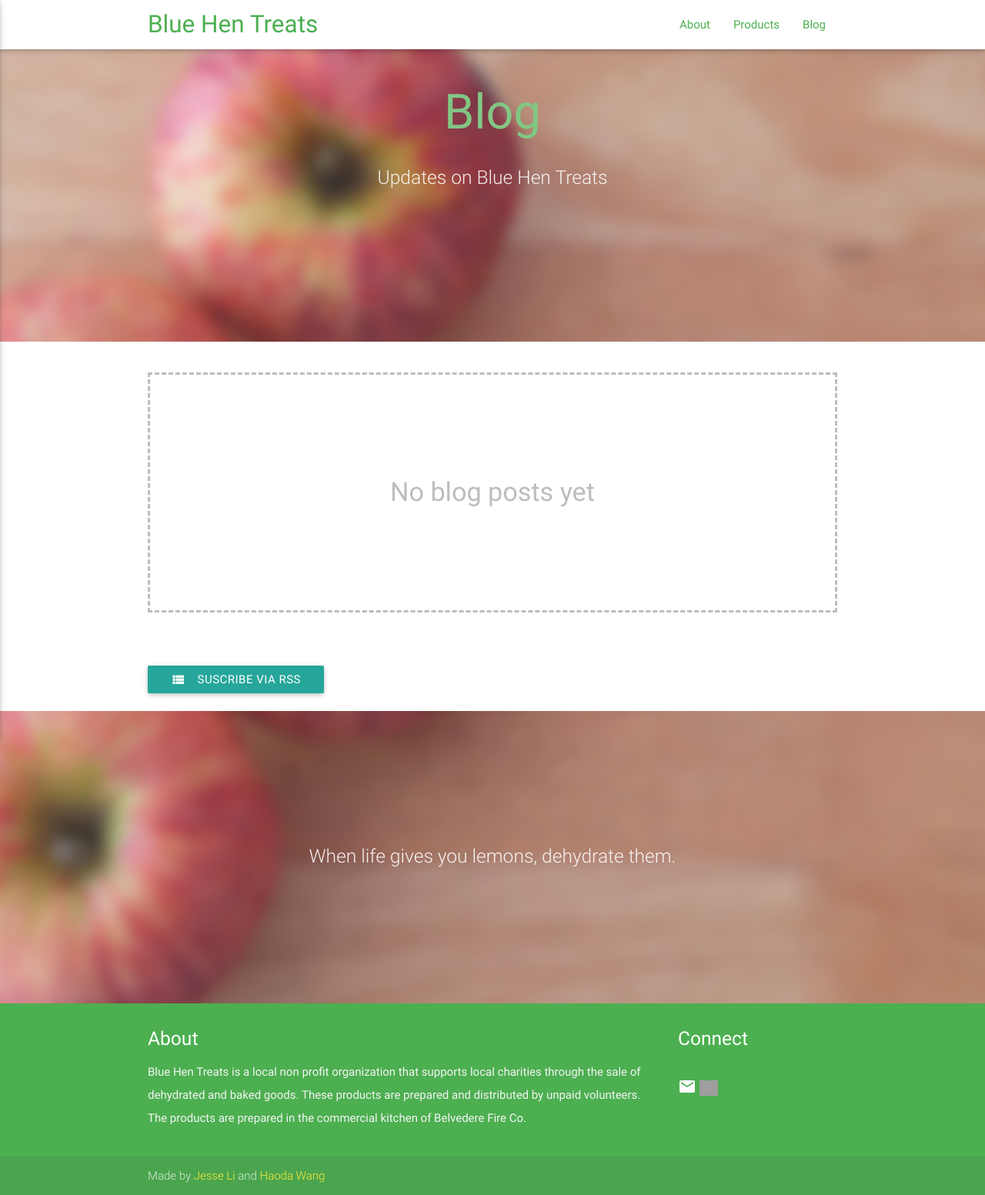
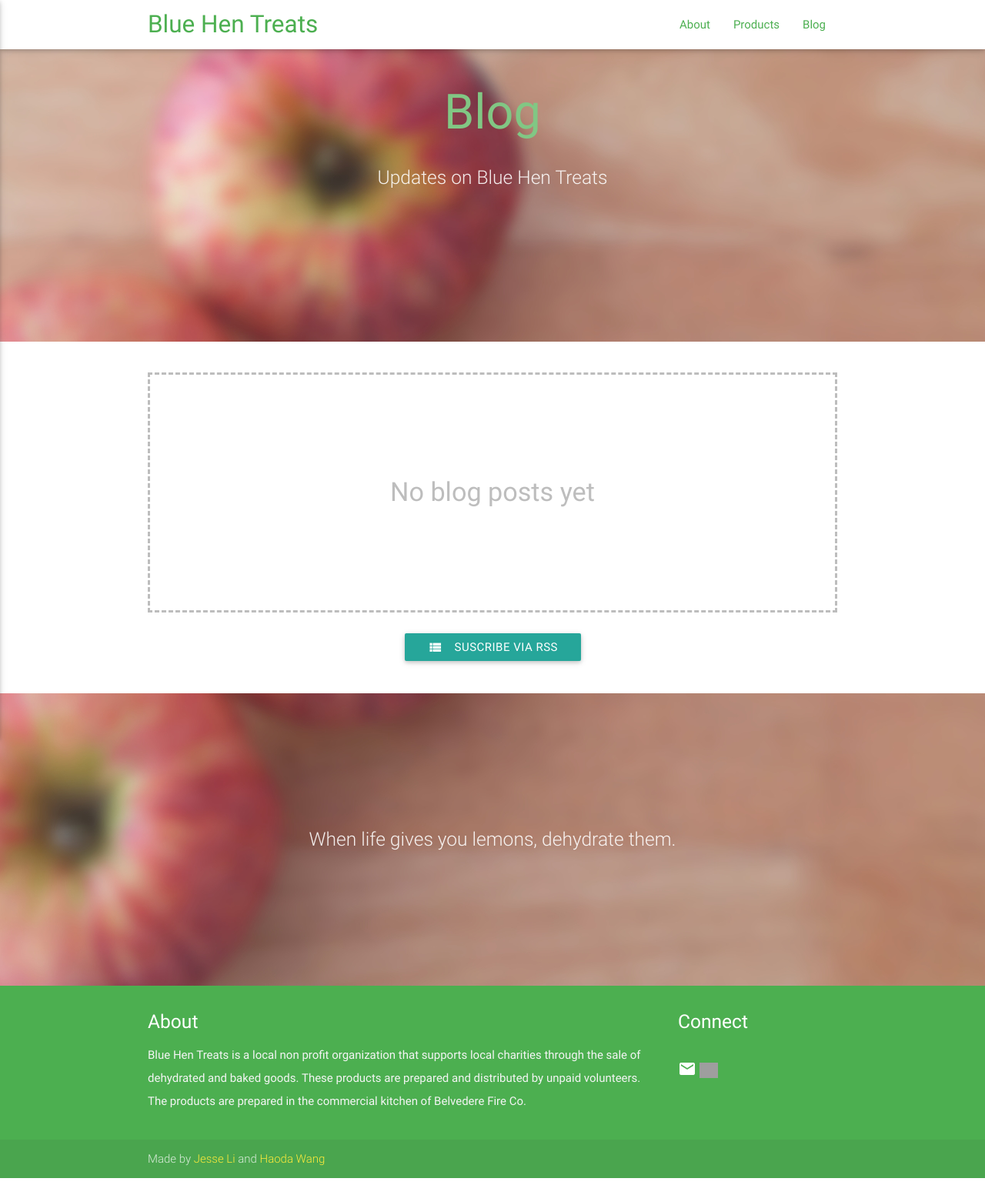
Before and after one commit to veggiedefender/bluehentreats, a Jekyll site: the page built from blog.html, in a window 1280 px wide. Shown: the whole page at 77% size. Built offline with Jekyll 4.4.1, drawn with Linux system fonts in a browser that asks for light colours; nearby versions of some CDN libraries; after the commit the page ends 1531 px from its top, so only the background shows below that; grey boxes are pictures that could not be loaded.

Commit message:
fix fail

```diff
--- a/blog.html
+++ b/blog.html
@@ -43,9 +43,8 @@ layout: default
         </div>
       {% endfor %}
     {% endif %}
-    <br>
     <div class="row center">
-      </div><a class="waves-effect waves-light btn" href="http://jmli.xyz/bluehentreats/feed.xml"><i class="material-icons left">view_list</i>suscribe via rss</a>
+      <a class="waves-effect waves-light btn" href="http://jmli.xyz/bluehentreats/feed.xml"><i class="material-icons left">view_list</i>suscribe via rss</a>
     </div>
     <br>
   </div>
```
